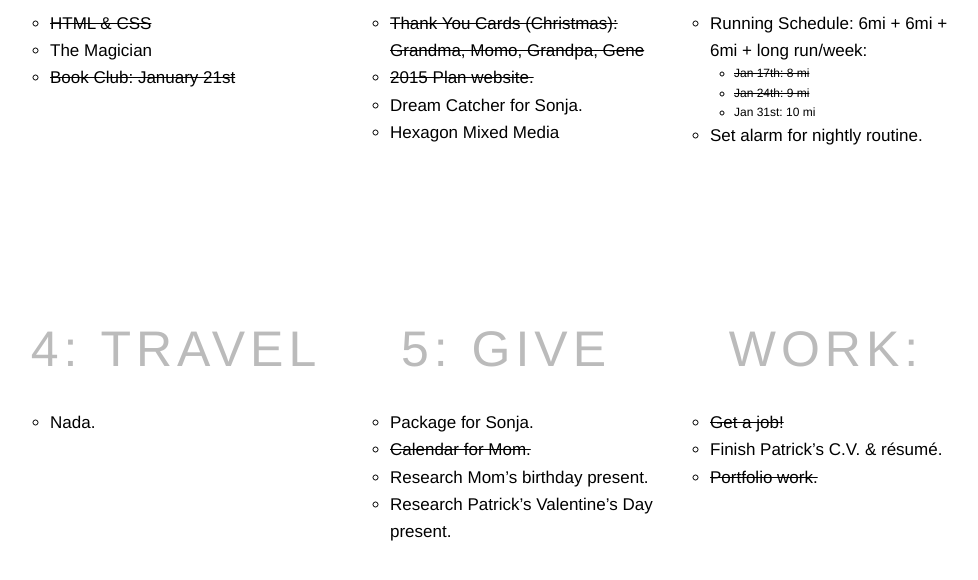
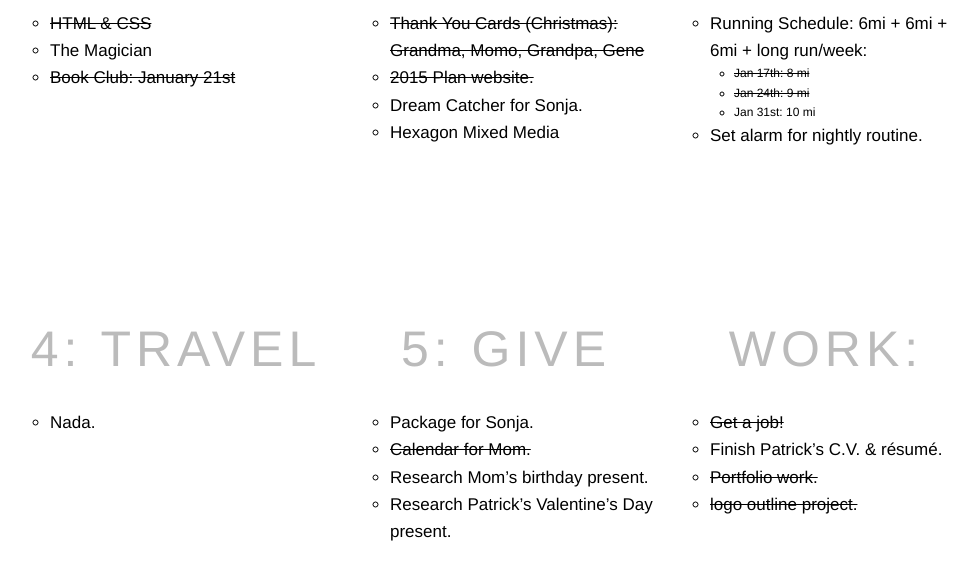
Before and after one commit to michellechild/plan2015, a plain HTML site: page january.html in a window 1280 px wide. Shown: the part 458-1038 px from the top of the page, without its empty margins (124-1102 px from the left). Drawn offline with nearby package versions, Linux system fonts and the light colour scheme.

Commit message:
added january fini content

```diff
--- a/january.html
+++ b/january.html
@@ -75,8 +75,8 @@
 		<ul>
 			<li class="fini">Get a job!</li>
 			<li>Finish Patrick’s C.V. &amp; résumé.</li>
-			<!-- <li>Cooks project.</li> -->
 			<li class="fini">Portfolio work.</li>
+			<li class="fini">logo outline project.</li>
 		</ul>
 	</section>
 	</div>
```
